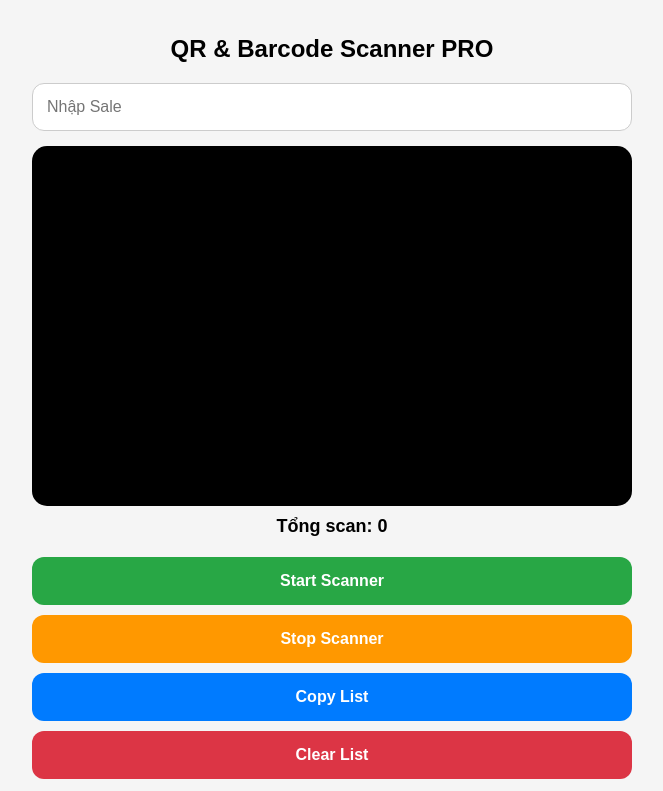
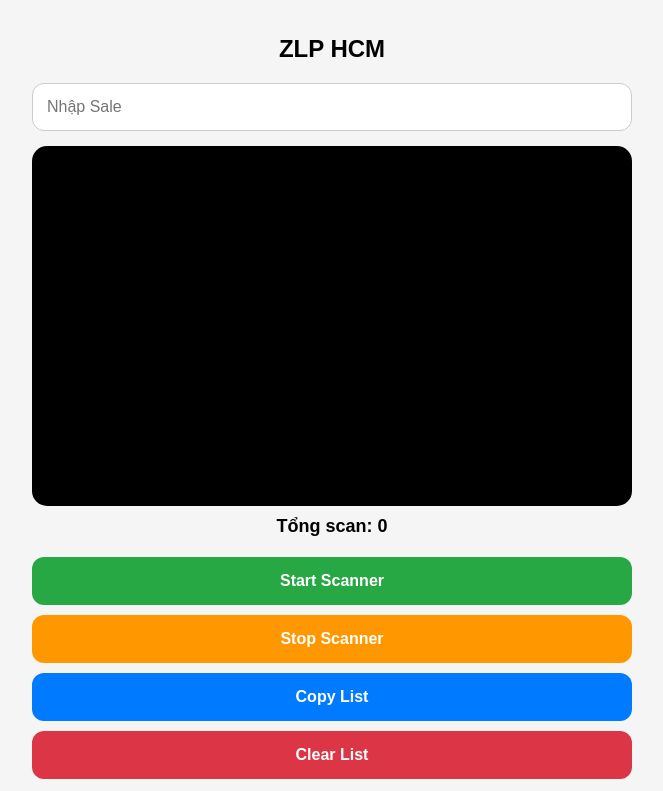
Before and after one commit to TuanMr/ScanZLPHCM, a plain HTML site: page index.html in a window 1280 px wide. Shown: the top 791 px of the page, without its empty margins (308-971 px from the left). Drawn offline with Linux system fonts and the light colour scheme.

Commit message:
Add files via upload

```diff
--- a/index.html
+++ b/index.html
@@ -141,7 +141,7 @@ textarea{
 
 <div class="container">
 
-<h2>QR & Barcode Scanner PRO</h2>
+<h2>ZLP HCM</h2>
 
 <input
 type="text"
```
